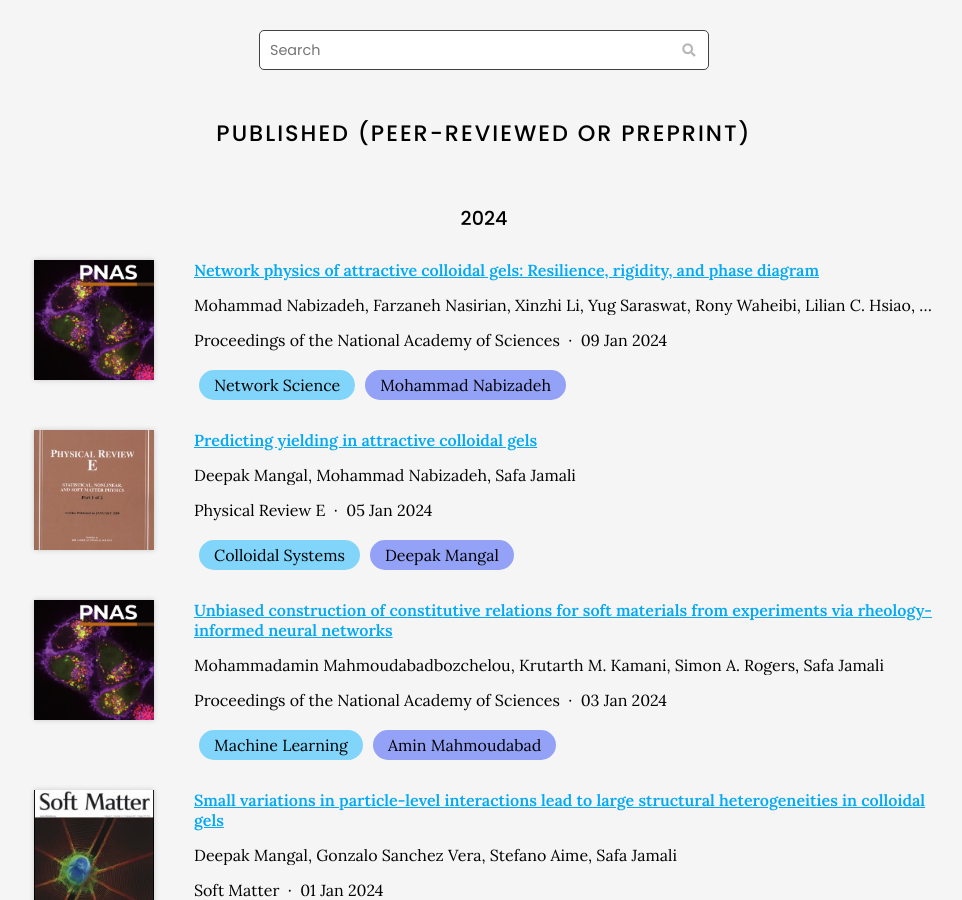
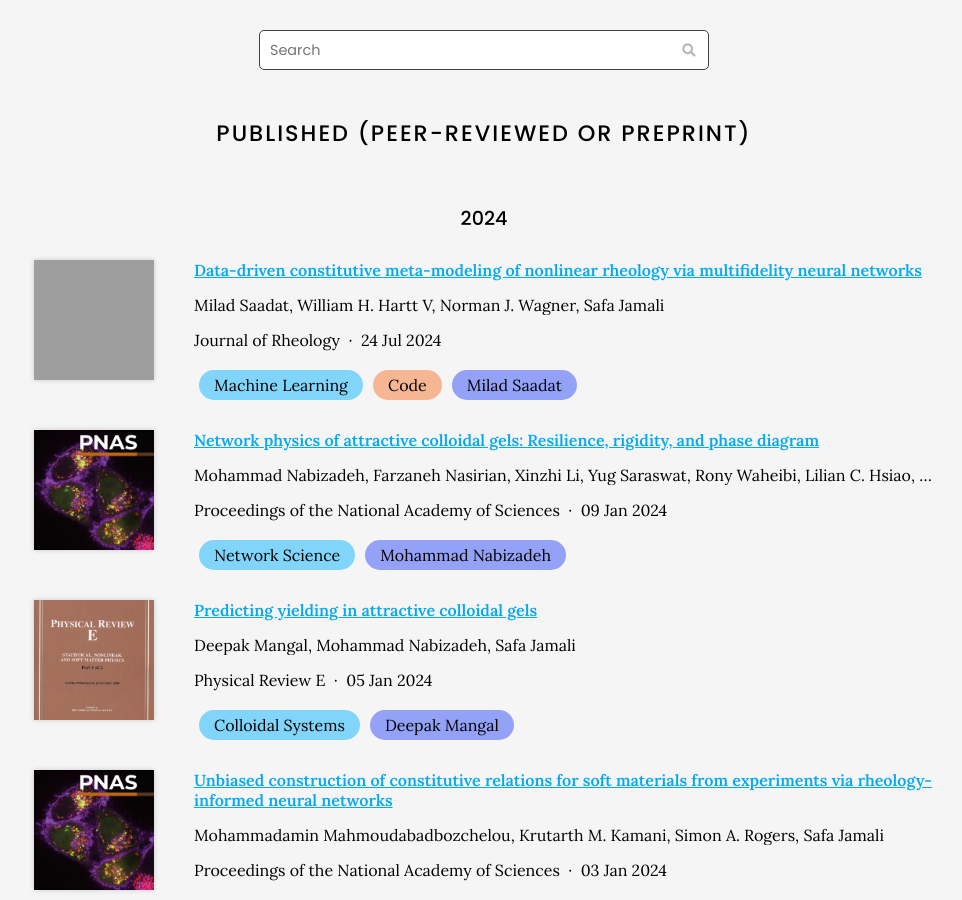
Before and after one commit to procf/procf.github.io, a Jekyll site: the page built from publications/index.md, in a window 1280 px wide and 900 px high, scrolled down 409 px. Shown: the whole window, without its empty margins (156-1118 px from the left). Built offline with Jekyll 4.4.1, drawn with Linux system fonts in a browser that asks for light colours; nearby versions of some CDN libraries; comment, search, counter and statistics services are not loaded.

Commit message:
Generate citations

```diff
--- a/_data/citations.yaml
+++ b/_data/citations.yaml
@@ -1,5 +1,21 @@
 # GENERATED AUTOMATICALLY, DO NOT EDIT
 
+- id: 10.1122/8.0000831
+  title: Data-driven constitutive meta-modeling of nonlinear rheology via multifidelity
+    neural networks
+  authors:
+  - Milad Saadat
+  - William H. Hartt V
+  - Norman J. Wagner
+  - Safa Jamali
+  publisher: Journal of Rheology
+  date: '2024-07-24'
+  link: https://doi.org/gt534w
+  image: https://procf.github.io/images/journal_covers/j_rheol.png
+  tags:
+  - Machine Learning
+  repo_link: https://github.com/procf/RhINNs/tree/main/MFNN
+  main_author: Milad Saadat
 - id: 10.1039/C2SM27104D
   title: Bridging the gap between microstructure and macroscopic behavior of monodisperse
     and bimodal colloidal suspensions
```
